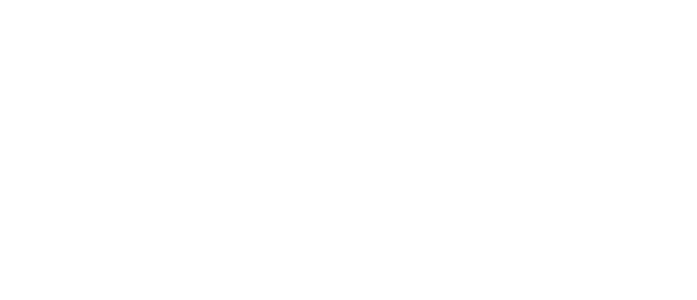
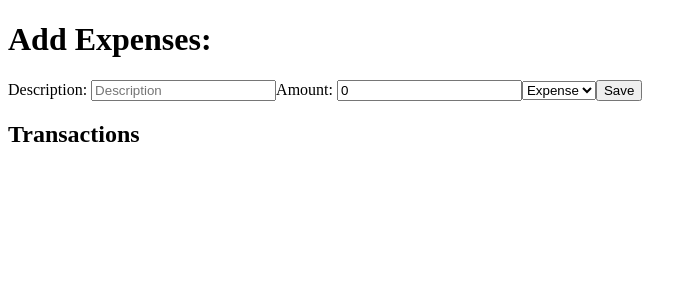
Before and after one commit to patil5018/expense-tracker, an Angular app in the folder expense-tracker/: page /edit-expense/1 in a window 1280 px wide. Before the commit this address led to /. Shown: the top 300 px of the page, without its empty margins (0-697 px from the left). Built offline with nearby package versions, Linux system fonts and the light colour scheme.

Commit message:
edit implemented with different method and issue for edit and save resolved.

```diff
--- a/expense-tracker/src/app/add-expense/add-expense.ts
+++ b/expense-tracker/src/app/add-expense/add-expense.ts
@@ -3,7 +3,7 @@ import { NgFor } from '@angular/common';
 import { FormsModule } from '@angular/forms';
 import { Expense } from '../expense';
 import { Transaction,TransactionType } from '../transaction';
-import { Router } from '@angular/router';
+import { Router,ActivatedRoute  } from '@angular/router';
 
 @Component({
   selector: 'app-add-expense',
@@ -22,10 +22,29 @@ export class AddExpense implements OnInit {
   descriptionError: string='';
   amountError: string='';
 
-  constructor(private expenseService: Expense,  private router: Router) {}
+  constructor(
+      private expenseService: Expense,
+      private router: Router,
+      private route: ActivatedRoute
+    ) {}
 
   ngOnInit() {
-    this.loadTransactionForEdit();
+        const id = this.route.snapshot.paramMap.get('id');
+        console.log('Transaction ID:', id);
+        if(id) {
+          const transaction = this.expenseService.transactions.find(transaction=> transaction.id === Number(id));
+          console.log('Transaction=> ',transaction)
+            if(transaction){
+              this.description=transaction.description;
+              this.amount=transaction.amount;
+              this.type=transaction.type;
+              this.isEditing=true;
+              this.expenseService.editingTransaction=transaction;
+            }
+        }
+
+
+//     this.loadTransactionForEdit();
   }
 
   addTransaction() {
--- a/expense-tracker/src/app/app.routes.ts
+++ b/expense-tracker/src/app/app.routes.ts
@@ -10,5 +10,9 @@ export const routes: Routes = [
     {
       path: 'add-expense',
       component: AddExpense
+    },
+    {
+      path: 'edit-expense/:id',
+      component: AddExpense
     }
   ];
--- a/expense-tracker/src/app/dashboard/dashboard.html
+++ b/expense-tracker/src/app/dashboard/dashboard.html
@@ -25,7 +25,8 @@
     <p>Amount: ₹{{ transaction.amount }}</p>
     <p>Type: {{ transaction.type }}</p>
     <button (click)="deleteTransaction(transaction)">Delete</button>
-    <button (click)="editTransaction(transaction)">Edit</button>
+    <button [routerLink]="['/edit-expense',transaction.id]">Edit</button>
+<!--    <button (click)="editTransaction(transaction)">Edit</button>-->
     <hr>
   </div>
 }
--- a/expense-tracker/src/app/dashboard/dashboard.ts
+++ b/expense-tracker/src/app/dashboard/dashboard.ts
@@ -1,11 +1,11 @@
 import { Component } from '@angular/core';
 import { Expense } from '../expense';
 import { Transaction } from '../transaction';
-import { Router } from '@angular/router';
+import { Router,RouterLink } from '@angular/router';
 
 @Component({
   selector: 'app-dashboard',
-  imports: [],
+  imports: [RouterLink],
   templateUrl: './dashboard.html',
   styleUrl: './dashboard.css',
 })
```
